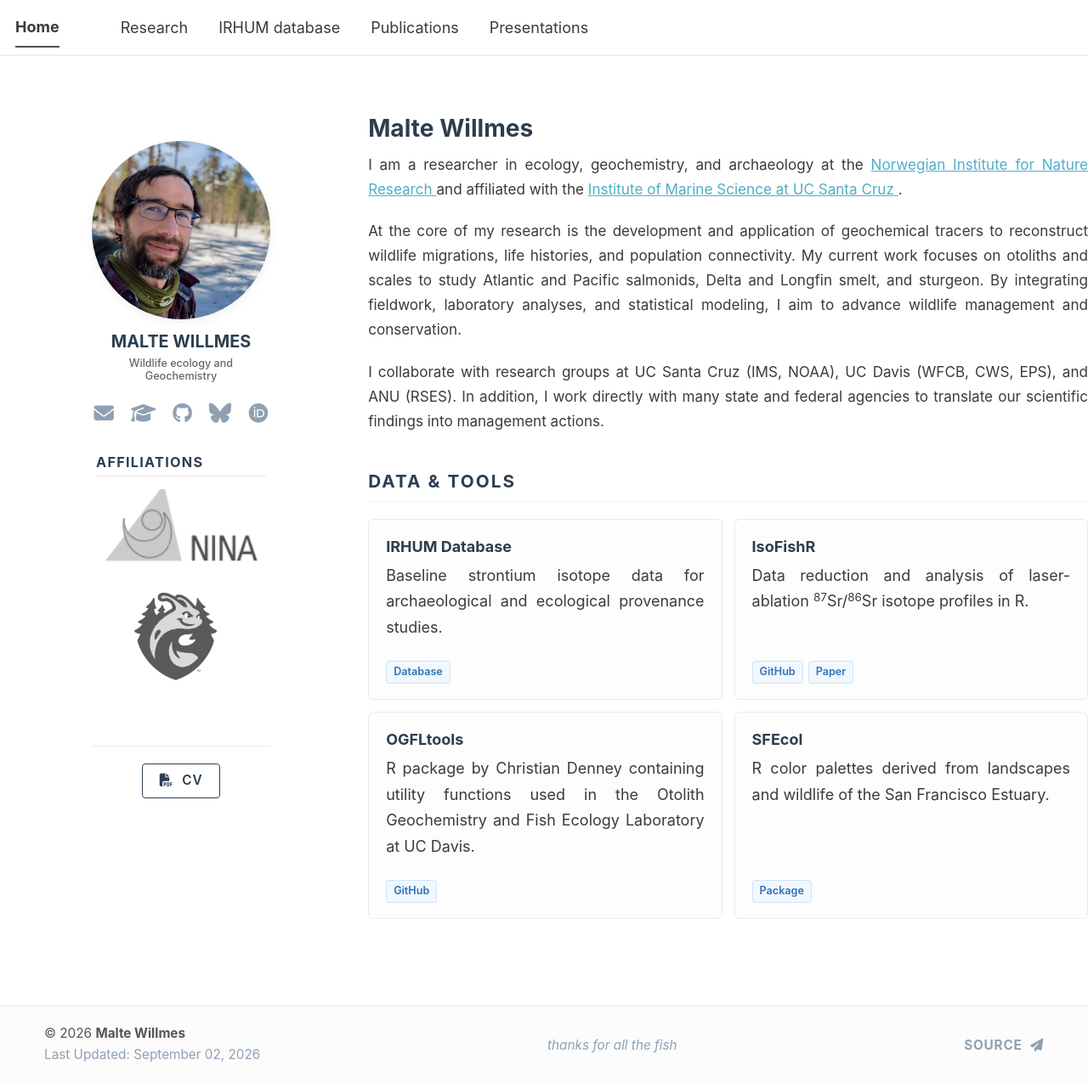
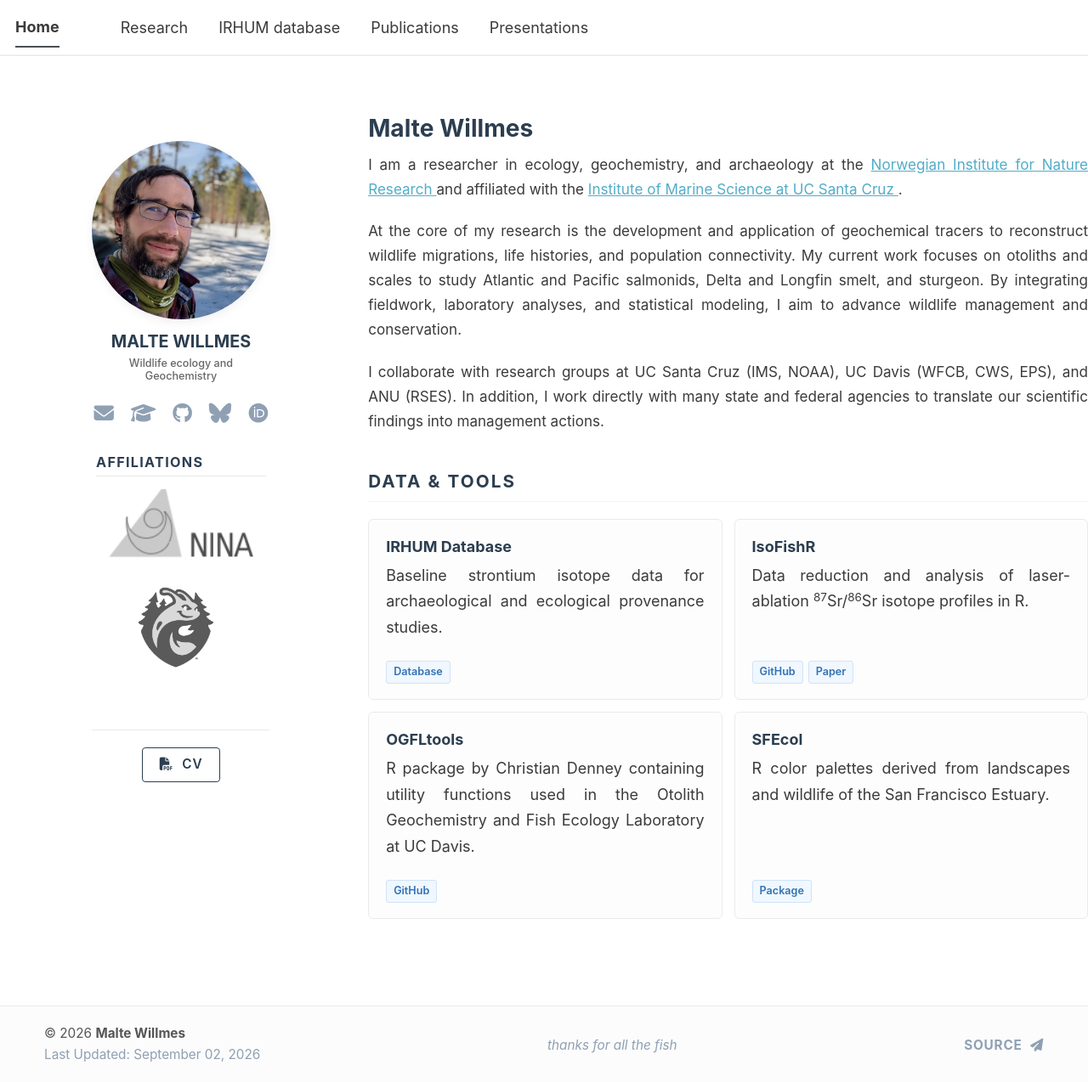
Before and after one commit to MalteWillmes/maltewillmes.github.io, a Jekyll site: the page built from _pages/about.md, in a window 1280 px wide and 1274 px high. Shown: the whole window at 85% size. Built offline with Jekyll 4.4.1, drawn with Linux system fonts in a browser that asks for light colours; a script bundle is joined from its source files by our own code; library files that are not in the unit come from our copies.

Commit message:
Update author-profile.html

```diff
--- a/_includes/author-profile.html
+++ b/_includes/author-profile.html
@@ -205,7 +205,7 @@
            class="affil-logo hover-lift"
            alt="Norwegian Institute for Nature Research"
            style="
-             width: 210px;
+             width: 180px;
              max-width: 95%;
              height: auto;
            ">
@@ -224,7 +224,7 @@
            class="affil-logo hover-lift"
            alt="University of California, Santa Cruz"
            style="
-             width: 165px;
+             width: 150px;
              max-width: 85%;
              height: auto;
            ">
```
